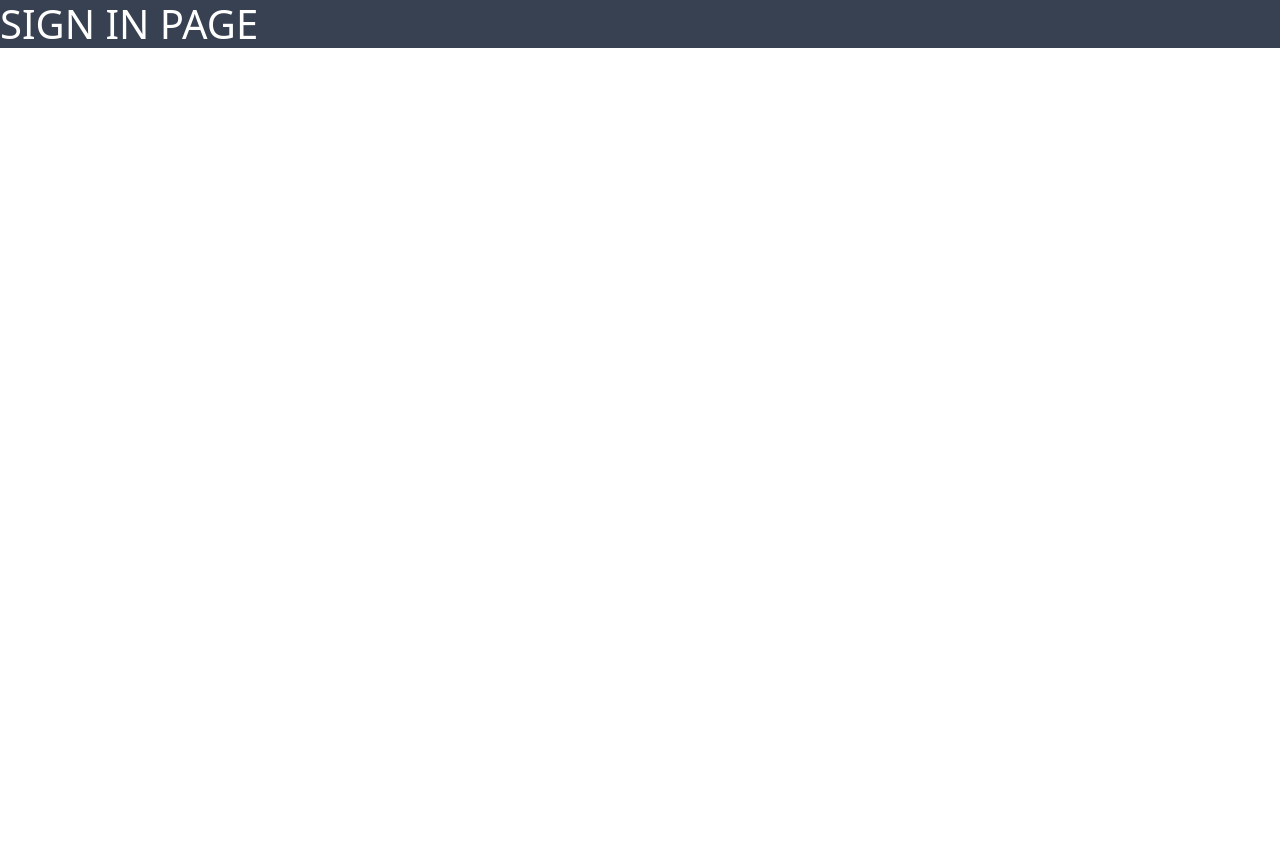
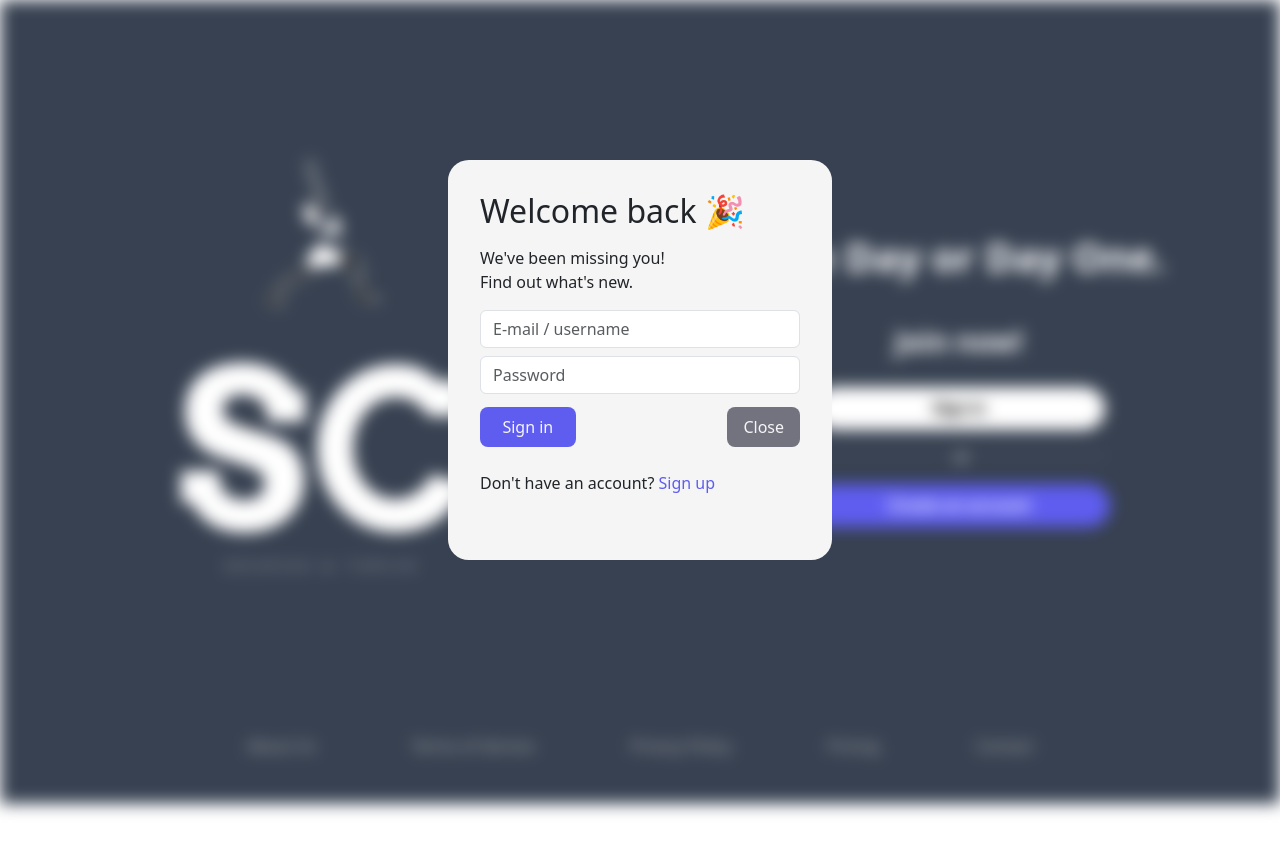
Before and after one commit to ManuelFijan/SportConnect, a React (Vite) app in the folder IzvorniKod/front/: page /sign-in in a window 1280 px wide. Shown: the top 854 px of the page. Before the commit the page ends 800 px from the top, so only its background shows below. Built offline with nearby package versions, Linux system fonts and the light colour scheme.

Commit message:
izraden izgled opcije sign in

```diff
--- a/IzvorniKod/front/src/components/Login.tsx
+++ b/IzvorniKod/front/src/components/Login.tsx
@@ -8,14 +8,14 @@ function Login() {
             </Link>
 
             <div className="flex ml-1.5 mt-1">
-                <div className="crta bg-gray-500  h-[1px] mt-[0.8rem]">
+                <div className="line bg-gray-500  h-[1px] mt-[0.8rem]">
                 </div>
 
                 <div>
                     <p className="text-white pl-2 pr-2 mt-[0.1rem]">or</p>
                 </div>
 
-                <div className="crta bg-gray-500 h-[1px] mt-[0.8rem]">
+                <div className="line bg-gray-500 h-[1px] mt-[0.8rem]">
                 </div>
             </div>
 
--- a/IzvorniKod/front/src/main.tsx
+++ b/IzvorniKod/front/src/main.tsx
@@ -4,7 +4,7 @@ import {createBrowserRouter, RouterProvider} from 'react-router-dom'
 
 import NotFoundPage from './pages/NotFoundPage.tsx'
 import Homepage from './pages/Homepage.tsx'
-import SignInPage from './pages/SignInPage.tsx'
+//import SignInPage from './pages/SignInPage.tsx'
 import CreateAccountPage from './pages/CreateAccountPage.tsx'
 import AboutUsPage from './pages/AboutUsPage.tsx'
 import TermsOfServicePage from './pages/TermsOfServicePage.tsx'
@@ -23,7 +23,7 @@ const router = createBrowserRouter([
   },
   {
     path: '/sign-in',
-    element: <SignInPage/>,
+    element: <Homepage/>,
     errorElement: <NotFoundPage/>
   },
   {
--- a/IzvorniKod/front/src/pages/Homepage.tsx
+++ b/IzvorniKod/front/src/pages/Homepage.tsx
@@ -2,10 +2,17 @@ import '../styles/Homepage.css';
 import Logo from "../components/Logo.tsx";
 import Login from "../components/Login.tsx";
 import Footer from "../components/Footer.tsx";
+import SignInPage from './SignInPage.tsx';
+
+import { useLocation } from 'react-router-dom';
 
 function Homepage(){
+    const location = useLocation()
+    const bool = location.pathname === '/sign-in'
+
   return (
-      <div className="bg-gray-700 border-2 border-gray-500">
+    <>
+        <div className={(bool ? 'blur-bg' : '')+" bg-gray-700 border-2 border-gray-500"}>
             <div className="flex">
                 {/*LIJEVO - SLIKA*/}
                 <div className="image w-50">
@@ -25,6 +32,9 @@ function Homepage(){
             </div>
 
         </div>
+
+        {bool ? <SignInPage/> : null}
+    </>
   )
 }
 
--- a/IzvorniKod/front/src/pages/SignInPage.tsx
+++ b/IzvorniKod/front/src/pages/SignInPage.tsx
@@ -1,9 +1,40 @@
-function SignInPage(){
-    return (
-        <div className="bg-gray-700">
-            <h1 className="text-white">SIGN IN PAGE</h1>
-        </div>
-    )
-}
+import { Link } from 'react-router-dom';
+import '../styles/SingInPage.css';
+
+const SignInPage = () => {
+
+
+  return (
+    <div className="login-container">
+      <div className="login">
+
+        <h2>Welcome back 🎉</h2><br />
+        <p>We've been missing you!</p>
+        <p>Find out what's new.</p>
+
+        <form>
+          <input type="text" placeholder="E-mail / username" className="form-control" required/>
+          <input type="password" placeholder="Password" className="form-control mt-2" />
+
+          <div className='buttons'>
+            <button type="submit" className="btn1">Sign in</button>
+            <Link to={'/'}>
+                <button className="close-btn">
+                    Close
+                </button>
+            </Link>
+          </div>
+
+        </form><br />
+
+        <span className='message'>Don't have an account? </span>
+        <Link to={'/create-an-account'}>
+          <button className='signUp'>Sign up</button>
+        </Link>
+
+      </div>
+    </div>
+  );
+};
 
 export default SignInPage;
--- a/IzvorniKod/front/src/styles/Homepage.css
+++ b/IzvorniKod/front/src/styles/Homepage.css
@@ -59,7 +59,7 @@
     box-shadow: #c3c3f2 0 10px 20px -10px;
 }
 
-.crta{
+.line{
     width: 8rem;
 }
 
@@ -83,6 +83,13 @@
     box-shadow: #5E5DF0 0 10px 20px -10px;
 }
 
+
+
+.blur-bg {
+    filter: blur(8px);
+}
+
+
 @media (max-width: 833px) {
     .button-1{
         font-size: 14px;
@@ -94,7 +101,7 @@
         padding: 0.5rem 2.5rem;
     }
 
-    .crta{
+    .line{
         width: 5.5rem;
     }
 
@@ -118,7 +125,7 @@
         padding: 0.5rem 1rem;
     }
 
-    .crta{
+    .line{
         width: 4rem;
     }
 
--- /dev/null
+++ b/IzvorniKod/front/src/styles/SingInPage.css
@@ -0,0 +1,80 @@
+.login-container{
+    background-color: whitesmoke;
+    border-radius: 1.3rem;
+    height: 25rem;
+    width: 30%;
+    border: 2px white;
+    position: absolute;
+    top: 20%;
+    left: 35%;
+}
+
+form input{
+    margin-bottom: 0.1rem;
+}
+
+.signUp{
+    color: #5E5DF0;
+    text-decoration: none;
+}
+
+.buttons{
+    margin-top: 0.8rem;
+    display: flex;
+    justify-content: space-between;
+}
+
+.btn1{
+    background-color: #5E5DF0;
+    color: whitesmoke;
+    border-radius: 0.5rem;
+    padding: 0.5rem 1.4rem;
+}
+.btn1:hover{
+    background-color: #4c4cae;
+}
+
+.close-btn{
+    background-color: #737380;
+    color: whitesmoke;
+    border-radius: 0.5rem;
+    padding: 0.5rem 1rem;
+}
+.close-btn:hover{
+    background-color: #f04511;
+}
+
+
+form{
+    display: inline;
+}
+
+.message{
+    margin-top: 3rem;
+}
+
+div div p{
+    margin-top: -1rem;
+}
+
+
+@media (max-width: 1082px) {
+    .login-container{
+        width: 40%;
+        left:30%;
+    }
+}
+
+@media (max-width: 750px) {
+    .login-container{
+        width: 50%;
+        left:25%;
+    }
+}
+
+@media (max-width: 575px) {
+    .login-container{
+        width: 60%;
+        left:20%;
+    }
+}
```
Lines whose indentation alone changed are shown as unchanged.
